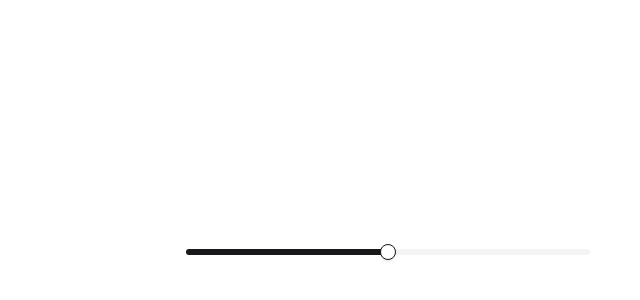
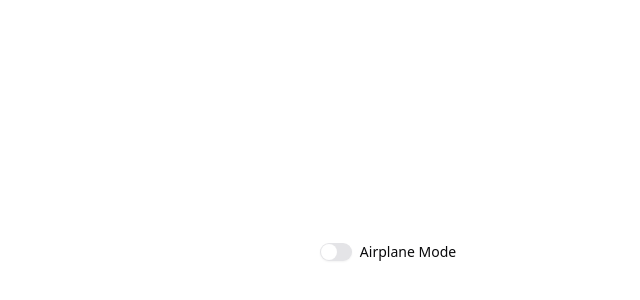
Before and after one commit to azamat-cto/react-starter, a React (Vite) app: page / in a window 1280 px wide. Shown: the part 156-456 px from the top of the page, without its empty margins (252-892 px from the left). Built offline with nearby package versions, Linux system fonts and the light colour scheme.

Commit message:
add `switch` component

```diff
--- a/package.json
+++ b/package.json
@@ -1,7 +1,7 @@
 {
     "name": "react-starter",
     "private": true,
-    "version": "0.0.43",
+    "version": "0.0.44",
     "type": "module",
     "scripts": {
         "dev": "vite",
@@ -32,6 +32,7 @@
         "@radix-ui/react-separator": "^1.1.2",
         "@radix-ui/react-slider": "^1.2.3",
         "@radix-ui/react-slot": "^1.1.2",
+        "@radix-ui/react-switch": "^1.1.3",
         "@tailwindcss/vite": "^4.0.12",
         "@tanstack/react-table": "^8.21.2",
         "class-variance-authority": "^0.7.1",
--- a/src/App.tsx
+++ b/src/App.tsx
@@ -1,26 +1,15 @@
-import { cn } from "@/lib/utils";
-import { Slider } from "@/components/ui/slider";
-
-type SliderProps = React.ComponentProps<typeof Slider>;
+import { Label } from "@/components/ui/label";
+import { Switch } from "@/components/ui/switch";
 
 function App() {
     return (
         <div className="flex flex-col items-center justify-center h-svh max-w-2xl mx-auto pt-4">
-            <SliderDemo />
+            <div className="flex items-center space-x-2">
+                <Switch id="airplane-mode" />
+                <Label htmlFor="airplane-mode">Airplane Mode</Label>
+            </div>
         </div>
     );
 }
 
-function SliderDemo({ className, ...props }: SliderProps) {
-    return (
-        <Slider
-            defaultValue={[50]}
-            max={100}
-            step={1}
-            className={cn("w-[60%]", className)}
-            {...props}
-        />
-    );
-}
-
 export default App;
--- /dev/null
+++ b/src/components/ui/switch.tsx
@@ -0,0 +1,29 @@
+import * as React from "react";
+import * as SwitchPrimitive from "@radix-ui/react-switch";
+
+import { cn } from "@/lib/utils";
+
+function Switch({
+    className,
+    ...props
+}: React.ComponentProps<typeof SwitchPrimitive.Root>) {
+    return (
+        <SwitchPrimitive.Root
+            data-slot="switch"
+            className={cn(
+                "peer data-[state=checked]:bg-primary data-[state=unchecked]:bg-input focus-visible:border-ring focus-visible:ring-ring/50 dark:data-[state=unchecked]:bg-input/80 inline-flex h-[1.15rem] w-8 shrink-0 items-center rounded-full border border-transparent shadow-xs transition-all outline-none focus-visible:ring-[3px] disabled:cursor-not-allowed disabled:opacity-50",
+                className,
+            )}
+            {...props}
+        >
+            <SwitchPrimitive.Thumb
+                data-slot="switch-thumb"
+                className={cn(
+                    "bg-background dark:data-[state=unchecked]:bg-foreground dark:data-[state=checked]:bg-primary-foreground pointer-events-none block size-4 rounded-full ring-0 transition-transform data-[state=checked]:translate-x-[calc(100%-2px)] data-[state=unchecked]:translate-x-0",
+                )}
+            />
+        </SwitchPrimitive.Root>
+    );
+}
+
+export { Switch };
```
Also changed, not shown: 1 other file (tests, documents, lock files or other folders).
